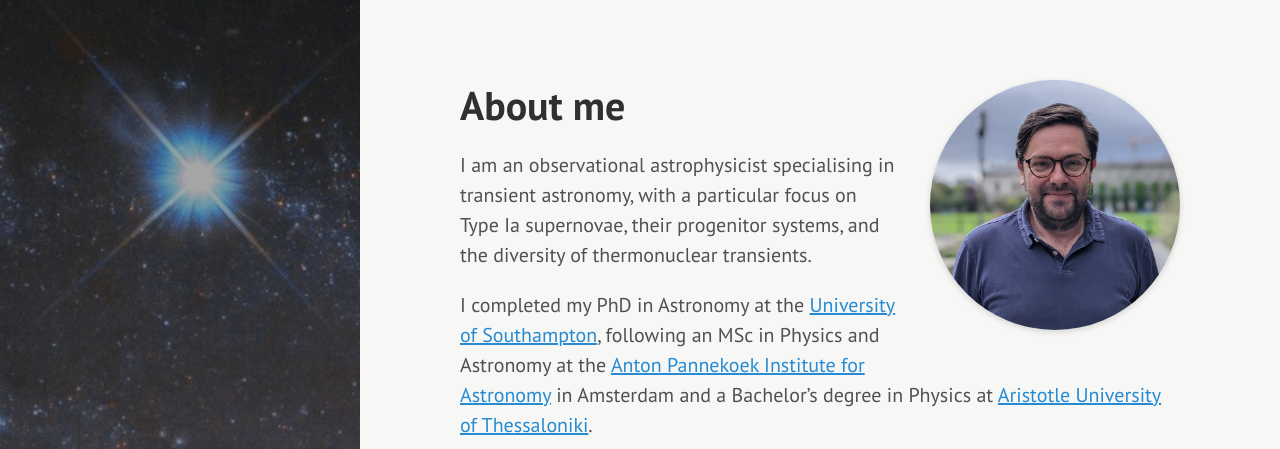
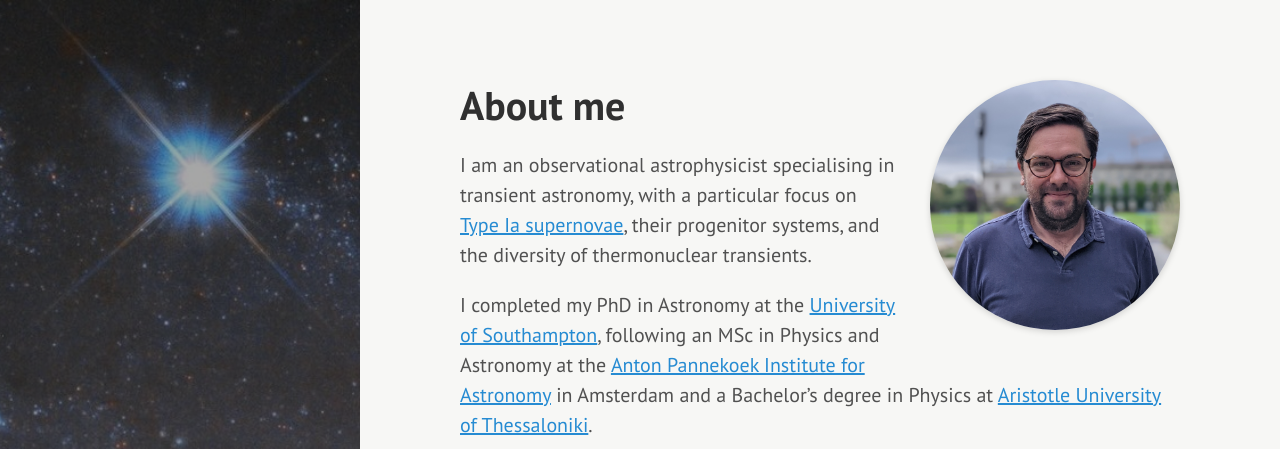
Before and after one commit to geodimitriadis/geodimitriadis.github.io, a Jekyll site: the page built from index.md, in a window 1280 px wide and 1328 px high. Shown: the top 449 px of the window. Built offline with Jekyll 4.4.1, drawn with Linux system fonts in a browser that asks for light colours; part of the change alters nothing that is shown.

```diff
--- a/index.md
+++ b/index.md
@@ -8,7 +8,7 @@ title: About me
   alt="Georgios Dimitriadis"
   class="profile-photo profile-photo-right">
 
-I am an observational astrophysicist specialising in transient astronomy, with a particular focus on Type Ia supernovae, their progenitor systems, and the diversity of thermonuclear transients.
+I am an observational astrophysicist specialising in transient astronomy, with a particular focus on [Type Ia supernovae](https://www.youtube.com/watch?v=jlqnKu82UxU), their progenitor systems, and the diversity of thermonuclear transients.
 
 I completed my PhD in Astronomy at the [University of Southampton](https://www.southampton.ac.uk/research/institutes-centres/astronomy-group), following an MSc in Physics and Astronomy at the [Anton Pannekoek Institute for Astronomy](https://api.uva.nl/) in Amsterdam and a Bachelor’s degree in Physics at [Aristotle University of Thessaloniki](https://www.physics.auth.gr/en/home/).
 
```
